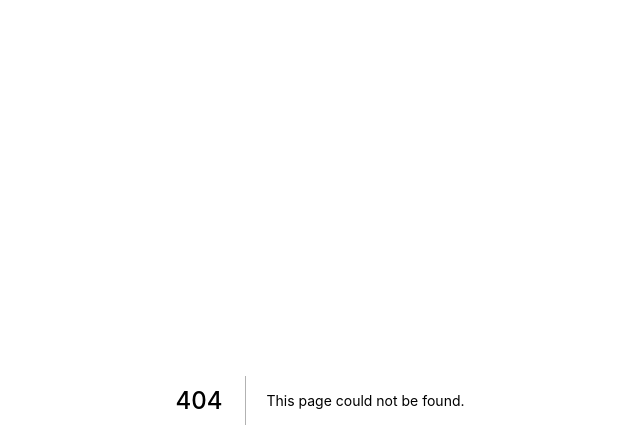
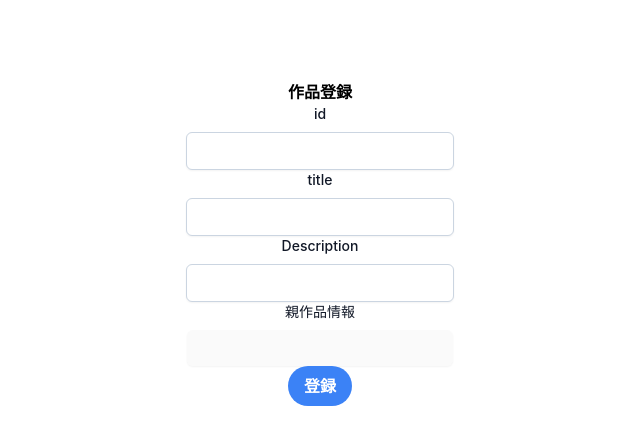
Before and after one commit to NiziChain/frontend, a Next.js app: page /register in a window 1280 px wide. Before the commit this address had no page. Shown: the top 448 px of the page, without its empty margins (320-960 px from the left). Built offline with nearby package versions, Linux system fonts and the light colour scheme.

Commit message:
[add] 作品登録ページを作成

```diff
--- a/package.json
+++ b/package.json
@@ -10,9 +10,13 @@
     "lint:fix": "eslint src --ext .js,jsx,.ts,.tsx --fix"
   },
   "dependencies": {
+    "@emotion/react": "^11.10.4",
+    "@emotion/styled": "^11.10.4",
+    "@mui/material": "^5.10.4",
     "next": "12.3.0",
     "react": "18.2.0",
-    "react-dom": "18.2.0"
+    "react-dom": "18.2.0",
+    "react-hook-form": "^7.35.0"
   },
   "devDependencies": {
     "@types/node": "18.7.16",
--- /dev/null
+++ b/src/pages/register.tsx
@@ -0,0 +1,102 @@
+import { NextPage } from 'next'
+import { useState } from 'react'
+
+import { Controller, useForm } from 'react-hook-form'
+
+const RegisterPage: NextPage = () => {
+  //id,title,description,親作品名(←これは入力しない)
+
+  type formInfo = {
+    itemId: number
+    title: string
+    description: string
+    parentTitle?: string
+  }
+
+  //   const [values, setValues] = useState<formInfo>({
+  //     itemId: 0,
+  //     title: '',
+  //     description: '',
+  //     parentTitle: '',
+  //   })
+
+  const { register, handleSubmit, control } = useForm({
+    //defaultValues: { itemId: 0, title: '', description: '', parentTitle: '' },
+  })
+
+  //todo：後でPOST実装する
+  const onSubmit = (data: any) => {
+    console.log(data)
+  }
+
+  return (
+    <div className=' flex justify-center mt-20 text-center align-middle'>
+      <form
+        className='flex flex-col justify-center items-center w-[300px]'
+        onSubmit={handleSubmit(onSubmit)}
+      >
+        <h1 className='font-bold'>作品登録</h1>
+        <div className=''>
+          <label
+            htmlFor='id'
+            className='block mb-2 text-sm font-medium text-gray-900 dark:text-gray-300'
+          >
+            id
+          </label>
+          <input
+            id='id'
+            {...register('itemId')}
+            className='placeholder:italic placeholder:text-slate-400  bg-white border border-slate-300 rounded-md py-2 pl-9 pr-3 shadow-sm focus:outline-none focus:border-sky-500 focus:ring-sky-500 focus:ring-1 sm:text-sm'
+          />
+        </div>
+        <div>
+          <label
+            htmlFor='title'
+            className='block mb-2 text-sm font-medium text-gray-900 dark:text-gray-300'
+          >
+            title
+          </label>
+          <input
+            id='title'
+            {...register('title')}
+            className='placeholder:italic placeholder:text-slate-400  bg-white border border-slate-300 rounded-md py-2 pl-9 pr-3 shadow-sm focus:outline-none focus:border-sky-500 focus:ring-sky-500 focus:ring-1 sm:text-sm'
+          />
+        </div>
+        <div>
+          <label
+            htmlFor='description'
+            className='block mb-2 text-sm font-medium text-gray-900 dark:text-gray-300'
+          >
+            Description
+          </label>
+          <input
+            id='description'
+            {...register('description')}
+            className='placeholder:italic placeholder:text-slate-400  bg-white border border-slate-300 rounded-md py-2 pl-9 pr-3 shadow-sm focus:outline-none focus:border-sky-500 focus:ring-sky-500 focus:ring-1 sm:text-sm'
+          />
+        </div>
+        <div>
+          <label
+            htmlFor='parentTitle'
+            className='block mb-2 text-sm font-medium text-gray-900 dark:text-gray-300'
+          >
+            親作品情報
+          </label>
+          <input
+            id='parentTitle'
+            disabled={true}
+            {...register('parentTitle')}
+            className=' border-slate-300 rounded-md py-2 pl-9 pr-3 shadow-sm sm:text-sm'
+          />
+        </div>
+        <button
+          type='submit'
+          className='bg-blue-500 hover:bg-blue-700 text-white font-bold py-2 px-4 rounded-full'
+        >
+          登録
+        </button>
+      </form>
+    </div>
+  )
+}
+export default RegisterPage
```
Also changed, not shown: 1 other file (tests, documents, lock files or other folders).
